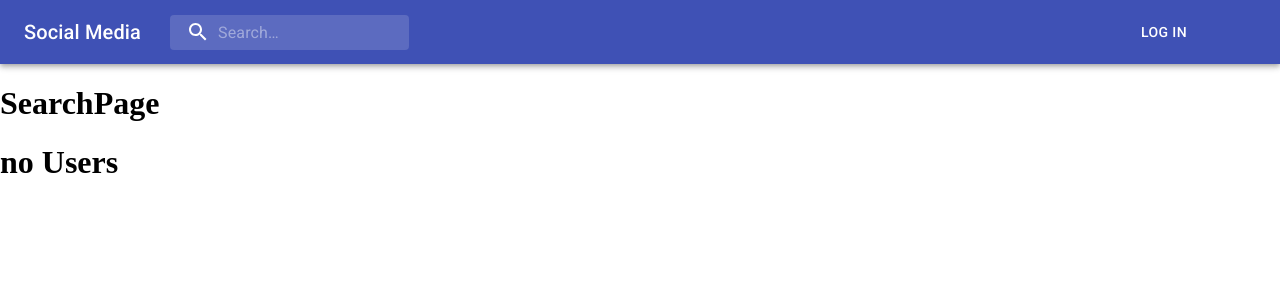
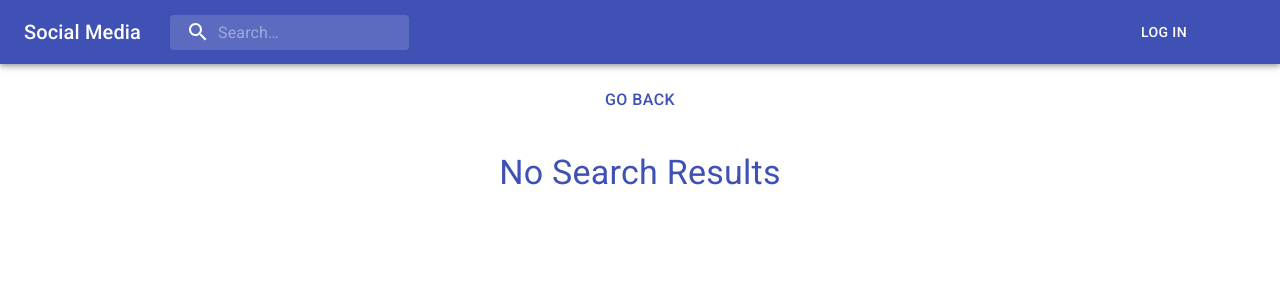
Before and after one commit to lewisRotchell/social-media, a React (Create React App) app in the folder frontend/: page /search-page in a window 1280 px wide. Shown: the top 300 px of the page. Built offline with nearby package versions, Linux system fonts and the light colour scheme.

Commit message:
Added more search page functionality

```diff
--- a/frontend/src/App.js
+++ b/frontend/src/App.js
@@ -10,6 +10,7 @@ import Dashboard from "./pages/dashboard/Dashboard";
 import setAuthToken from "./utils/setAuthToken";
 import PrivateRoute from "./routes/PrivateRoute";
 import SearchPage from "./pages/search-page/SearchPage";
+import Container from "@material-ui/core/Container";
 
 const App = () => {
   const dispatch = useDispatch();
@@ -24,14 +25,16 @@ const App = () => {
     }
   });
   return (
-    <div>
+    <>
       <Header />
-      <Switch>
-        <Route exact path="/" component={LandingPage} />
-        <Route exact path="/search-page" component={SearchPage} />
-        <PrivateRoute exact path="/dashboard" component={Dashboard} />
-      </Switch>
-    </div>
+      <Container maxWidth="sm">
+        <Switch>
+          <Route exact path="/" component={LandingPage} />
+          <Route exact path="/search-page" component={SearchPage} />
+          <PrivateRoute exact path="/dashboard" component={Dashboard} />
+        </Switch>
+      </Container>
+    </>
   );
 };
 
--- a/frontend/src/components/post/Post.js
+++ b/frontend/src/components/post/Post.js
@@ -1,20 +1,13 @@
 import React from "react";
 import { makeStyles } from "@material-ui/core/styles";
-import clsx from "clsx";
 import Card from "@material-ui/core/Card";
 import CardHeader from "@material-ui/core/CardHeader";
-import CardMedia from "@material-ui/core/CardMedia";
 import CardContent from "@material-ui/core/CardContent";
 import CardActions from "@material-ui/core/CardActions";
-import Collapse from "@material-ui/core/Collapse";
 import Avatar from "@material-ui/core/Avatar";
 import IconButton from "@material-ui/core/IconButton";
 import Typography from "@material-ui/core/Typography";
-import { red } from "@material-ui/core/colors";
 import FavoriteIcon from "@material-ui/icons/Favorite";
-import ShareIcon from "@material-ui/icons/Share";
-import ExpandMoreIcon from "@material-ui/icons/ExpandMore";
-import MoreVertIcon from "@material-ui/icons/MoreVert";
 
 const useStyles = makeStyles((theme) => ({
   root: {
@@ -61,6 +54,8 @@ const Post = ({ post }) => {
             {photo}
           </Avatar>
         }
+        titleTypographyProps={{ variant: "h6", color: "primary" }}
+        subheaderTypographyProps={{ color: "primary" }}
         title={username}
         subheader={createdAt}
       />
--- /dev/null
+++ b/frontend/src/components/search-results/SearchResults.js
@@ -0,0 +1,79 @@
+import React from "react";
+import { makeStyles } from "@material-ui/core/styles";
+import Typography from "@material-ui/core/Typography";
+import PersonIcon from "@material-ui/icons/Person";
+import Card from "@material-ui/core/Card";
+import CardHeader from "@material-ui/core/CardHeader";
+import Avatar from "@material-ui/core/Avatar";
+import { useSelector } from "react-redux";
+
+const useStyles = makeStyles((theme) => ({
+  root: {
+    width: "100%",
+    marginTop: "20px",
+  },
+  media: {
+    height: 0,
+    paddingTop: "56.25%", // 16:9
+  },
+
+  avatar: {
+    width: theme.spacing(7),
+    height: theme.spacing(7),
+  },
+  numLikes: {
+    fontSize: "16px",
+  },
+  likeButton: {
+    padding: "0 16px 0 8px",
+  },
+  cardHeader: {
+    padding: "4px 8px 8px 8px",
+  },
+  typographyStyle: {
+    fontSize: "12px",
+    fontWeight: "bold",
+  },
+  iconStyle: {
+    fontSize: "16px",
+  },
+}));
+
+const SearchResults = ({ username, photo, id }) => {
+  const following =
+    useSelector((state) => state.userLogin.userInfo?.following) || [];
+  console.log(following);
+  console.log(id);
+
+  const isFollowing = () => {
+    return following.find((i) => i === id);
+  };
+
+  console.log(isFollowing());
+
+  const classes = useStyles();
+  return (
+    <Card className={classes.root}>
+      {isFollowing() !== undefined && (
+        <div style={{ display: "flex", marginLeft: "8px" }}>
+          <PersonIcon className={classes.iconStyle} color="primary" />
+          <Typography className={classes.typographyStyle} color="primary">
+            Following
+          </Typography>
+        </div>
+      )}
+      <CardHeader
+        titleTypographyProps={{ variant: "h6", color: "primary" }}
+        className={classes.cardHeader}
+        avatar={
+          <Avatar aria-label="recipe" className={classes.avatar}>
+            {photo}
+          </Avatar>
+        }
+        title={username}
+      />
+    </Card>
+  );
+};
+
+export default SearchResults;
--- a/frontend/src/pages/search-page/SearchPage.js
+++ b/frontend/src/pages/search-page/SearchPage.js
@@ -1,28 +1,62 @@
+import Typography from "@material-ui/core/Typography";
+import Button from "@material-ui/core/Button";
 import React, { useEffect, useState } from "react";
+import { useHistory } from "react-router-dom";
+import { makeStyles } from "@material-ui/core/styles";
 import { useSelector } from "react-redux";
+import SearchResults from "../../components/search-results/SearchResults";
+
+const useStyles = makeStyles({
+  root: {
+    marginTop: "16px",
+  },
+  button: {
+    display: "block",
+    fontSize: "16px",
+    margin: "auto",
+  },
+  searchMsg: {
+    textAlign: "center",
+    marginTop: "32px",
+  },
+});
 
 const SearchPage = () => {
+  const classes = useStyles();
   const users = useSelector((state) => state.users.userList);
   const loading = useSelector((state) => state.users.loading);
-  console.log(users);
-  //   const [message, setMessage] = useState(false);
+  const userInfo = useSelector((state) => state.userLogin.userInfo);
+  const history = useHistory();
 
-  //   useEffect(() => {
-  //     if (users.length === 5) {
-  //       setMessage(true);
-  //     }
-  //   });
+  const handleReturn = () => {
+    if (userInfo === null) {
+      history.push("/");
+    } else {
+      history.push("/dashboard");
+    }
+  };
 
   return (
-    <div>
-      <h1>SearchPage</h1>
+    <div className={classes.root}>
+      <Button onClick={handleReturn} className={classes.button} color="primary">
+        Go Back
+      </Button>
 
       {loading ? (
         <p>loading</p>
       ) : !loading && users.length > 0 ? (
-        users.map((user) => <p>{user.username}</p>)
+        users.map((user) => (
+          <SearchResults
+            key={user._id}
+            username={user.username}
+            photo={user.photo}
+            id={user._id}
+          />
+        ))
       ) : (
-        <h1>no Users</h1>
+        <Typography className={classes.searchMsg} color="primary" variant="h4">
+          No Search Results
+        </Typography>
       )}
     </div>
   );
```
